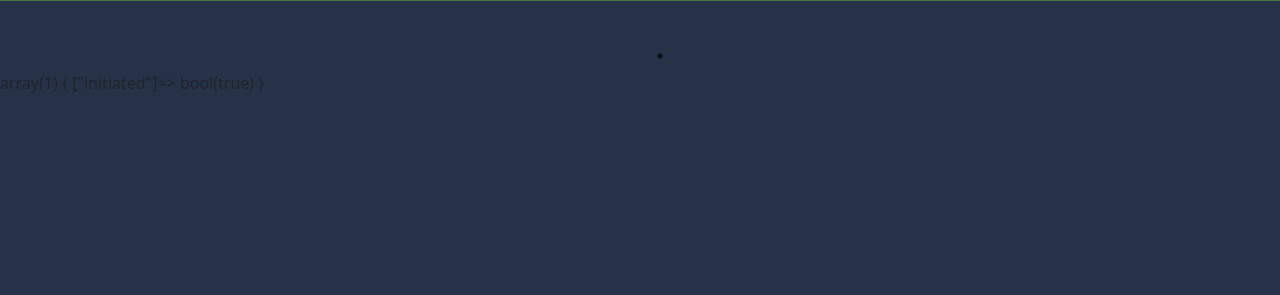
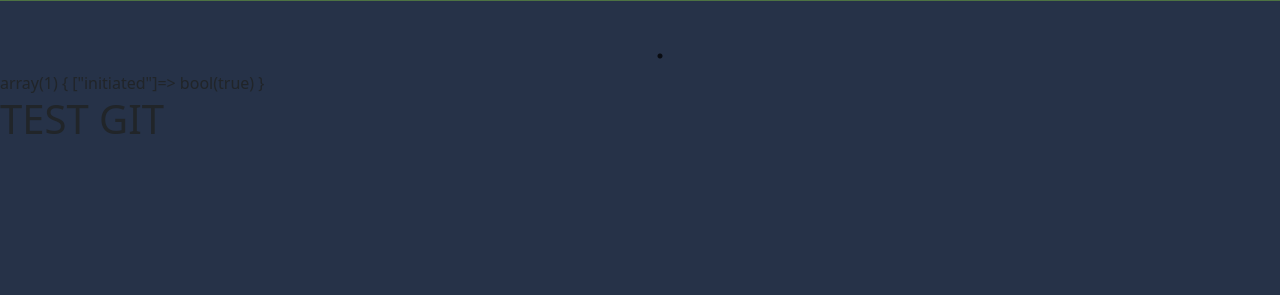
Before and after one commit to Selbix/PROJET_MODAL, a PHP site: page /index.php?page=accueil in a window 1280 px wide. Shown: the part 169-464 px from the top of the page. Run offline with PHP 8.4, Linux system fonts and the light colour scheme; data that the repository does not hold is empty.

Commit message:
test git

```diff
--- a/index.php
+++ b/index.php
@@ -82,5 +82,6 @@ echo "<br>";*/
     <div id="content" class="content">
     <?php require "{$askedPage}.php";
     var_dump($_SESSION);
+    echo "<h1>TEST GIT</h1>"
     ?>
     </div>
```
